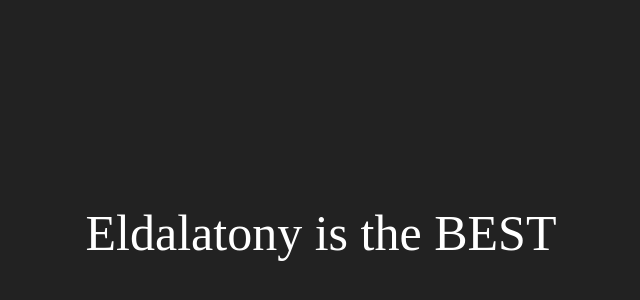
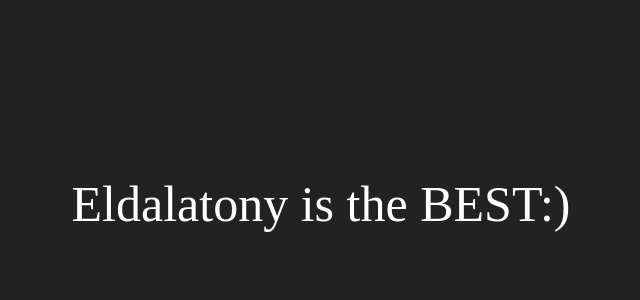
Before and after one commit to Ahmed-Eldalatony/words-animation, a plain HTML site: page index.html in a window 1280 px wide. Shown: the part 196-496 px from the top of the page, without its empty margins (319-959 px from the left). Drawn offline with Linux system fonts and the light colour scheme.

Commit message:
Update text, remove old code and fix CSS transform alignment.

```diff
--- a/main.js
+++ b/main.js
@@ -1,51 +1,6 @@
-// const theWord = "Eldalatony is the BEST"
-
-// const randomLetters = ["c", "&", "b", "g", "i", "$", "z", "?", "r", "e"]
-
-// const container = document.getElementById("container")
-
-// const generateRandomColor = () => {
-//   let v1 = Math.round(Math.random() * 255)
-//   let v2 = Math.round(Math.random() * 255)
-//   let v3 = Math.round(Math.random() * 255)
-//   let randomColor = `${v1},${v2},${v3} `
-//   return randomColor
-// }
-
-// let wordIndex = 0
-
-// const animateWords = function (word) {
-//   let letter = document.createElement("span")
-//   container.appendChild(letter)
-//   for (let i = 0; i < randomLetters.length; i++) {
-//     setTimeout(() => {
-//       const color = generateRandomColor()
-//       if (wordIndex < word.length) {
-
-//         letter.textContent = randomLetters[i]
-//       }
-
-//       letter.style.color = `rgb(${color})`
-
-//       if (i == randomLetters.length - 1 && wordIndex < word.length) {
-//         letter.textContent = word[wordIndex]
-
-//         letter.style.color = "white"
-//         animateWords(theWord)
-//         wordIndex += 1
-//       }
-//     }, 20 * i);
-
-//   }
-// }
-
-// animateWords(theWord)
-
-
-
 
 // Define the text to be animated
-const theWord = "Eldalatony is the BEST";
+const theWord = "Eldalatony is the BEST:)";
 
 // Array of random letters for animation
 const randomLetters = ["c", "&", "b", "g", "i", "$", "z", "?", "r", "e"];
--- a/style.css
+++ b/style.css
@@ -6,7 +6,7 @@ body {
   position: absolute;
   left: 50%;
   top: 50%;
-  transform: translate(-50%);
+  transform: translate(-50%,-50%);
   font-size: 50px;
   text-align: center;
 }
```
